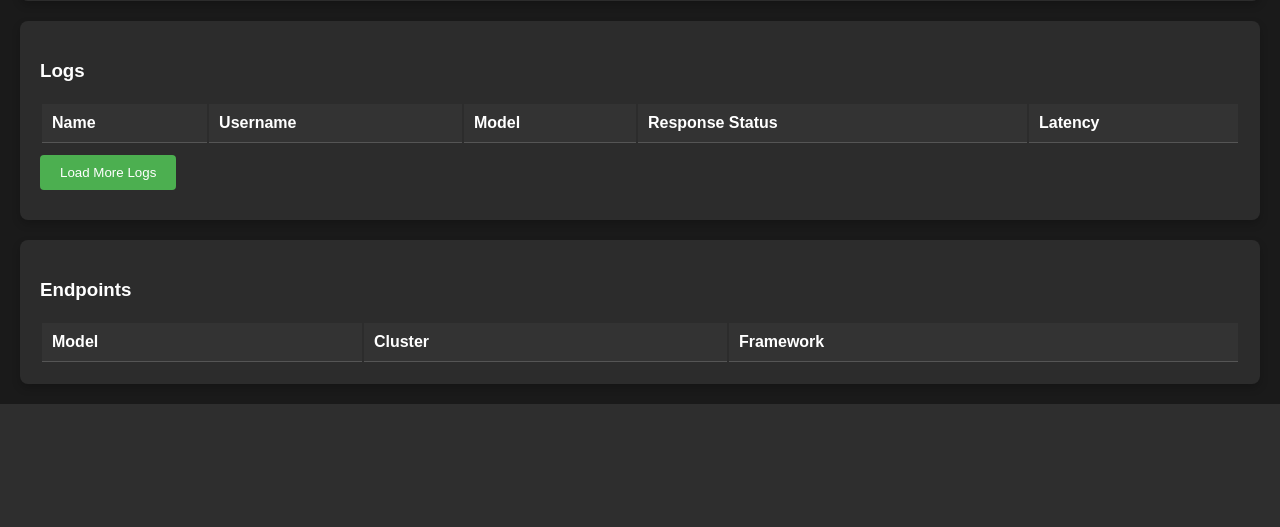
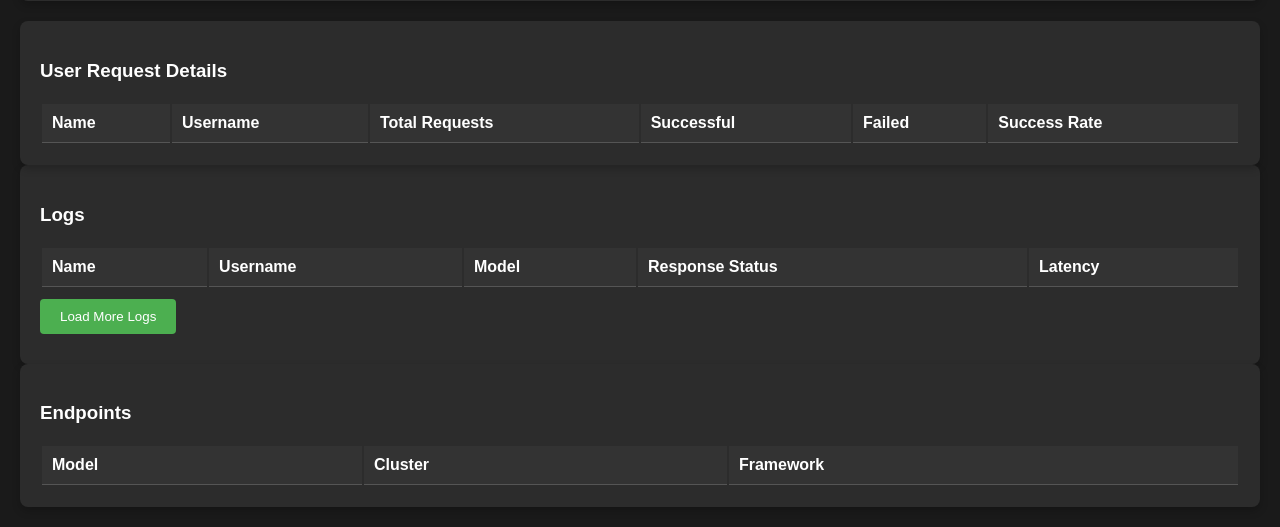
Before and after one commit to auroraGPT-ANL/inference-gateway, a Django app: template dashboard_async/templates/analytics.html in a window 1280 px wide. Shown: the part 2660-3187 px from the top of the page. Before the commit the page ends 3064 px from the top, so only its background shows below. Run offline with Django 3.2, Linux system fonts and the light colour scheme; the template is opened without the code that fills it, so the values that code supplies are empty; some libraries are stand-ins or nearby versions.

Commit message:
Further enhancements to dashboard

```diff
--- a/dashboard_async/templates/analytics.html
+++ b/dashboard_async/templates/analytics.html
@@ -156,6 +156,24 @@
       <canvas id="modelThroughputChart"></canvas>
     </div>
 
+    <!-- Add this for a detailed data table -->
+    <div class="table-container">
+        <h3>User Request Details</h3>
+        <table id="userRequestsTable" class="display">
+          <thead>
+            <tr>
+              <th>Name</th>
+              <th>Username</th>
+              <th>Total Requests</th>
+              <th>Successful</th>
+              <th>Failed</th>
+              <th>Success Rate</th>
+            </tr>
+          </thead>
+          <tbody></tbody>
+        </table>
+      </div>
+    </div>
     <!-- Logs Table -->
     <div class="table-container">
       <h3>Logs</h3>
@@ -384,24 +402,88 @@
 
       // 8) Requests Per User
       const requestsPerUser = data.requests_per_user || [];
+
+      // Sort users by total requests (descending) and take top 40
+      const topUsers = [...requestsPerUser]
+          .sort((a, b) => b.total_requests - a.total_requests)
+          .slice(0, 20);
+
       new Chart(document.getElementById('requestsPerUserChart'), {
         type: 'bar',
         data: {
-          labels: requestsPerUser.map(item => item.name || 'Unknown'),
-          datasets: [{
-            label: 'Total Requests',
-            data: requestsPerUser.map(item => item.total_requests),
-            backgroundColor: '#fd7e14'
-          }]
+                labels: topUsers.map(user => user.name || user.username || 'Unknown'),
+                datasets: [
+                    {
+                        label: 'Successful Requests',
+                        data: topUsers.map(user => user.successful_requests),
+                        backgroundColor: '#28a745',
+                        stack: 'Stack 0',
+                    },
+                    {
+                        label: 'Failed Requests',
+                        data: topUsers.map(user => user.failed_requests),
+                        backgroundColor: '#dc3545',
+                        stack: 'Stack 0',
+                    }
+                ]
             },
             options: {
                 responsive: true,
-          maintainAspectRatio: false,
                 scales: {
-            y: { beginAtZero: true }
+                    x: {
+                        stacked: true,
+                        ticks: {
+                            maxRotation: 45,
+                            minRotation: 45
+                        }
+                    },
+                    y: {
+                        stacked: true,
+                        beginAtZero: true
+                    }
+                },
+                plugins: {
+                    legend: {
+                        position: 'top',
+                    },
+                    title: {
+                        display: true,
+                        text: 'Top 20 Users by Request Volume'
+                    }
                 }
             }
         });
+        // Populate the data table
+        const tableBody = document.querySelector('#userRequestsTable tbody');
+        tableBody.innerHTML = ''; // Clear existing rows
+
+        requestsPerUser
+            .sort((a, b) => b.total_requests - a.total_requests)
+            .forEach(user => {
+                const successRate = (user.successful_requests / user.total_requests * 100).toFixed(1);
+                const row = document.createElement('tr');
+                row.innerHTML = `
+                    <td>${user.name || 'N/A'}</td>
+                    <td>${user.username}</td>
+                    <td>${user.total_requests}</td>
+                    <td>${user.successful_requests}</td>
+                    <td>${user.failed_requests}</td>
+                    <td>
+                        <div class="progress" style="height: 20px;">
+                            <div class="progress-bar ${successRate >= 90 ? 'bg-success' : successRate >= 75 ? 'bg-warning' : 'bg-danger'}"
+                                 role="progressbar"
+                                 style="width: ${successRate}%"
+                                 aria-valuenow="${successRate}"
+                                 aria-valuemin="0"
+                                 aria-valuemax="100">
+                                ${successRate}%
+                            </div>
+                        </div>
+                    </td>
+                `;
+                tableBody.appendChild(row);
+            });
+
 
       // 9) Daily RPS (Past 7 Days)
       const dailyRps7Days = data.daily_rps_7_days || [];
```
Also changed, not shown: dashboard_async/views.py (+15 -0 lines), fixtures/endpoints.json (+25 -25 lines). Lines whose indentation alone changed are shown as unchanged.
